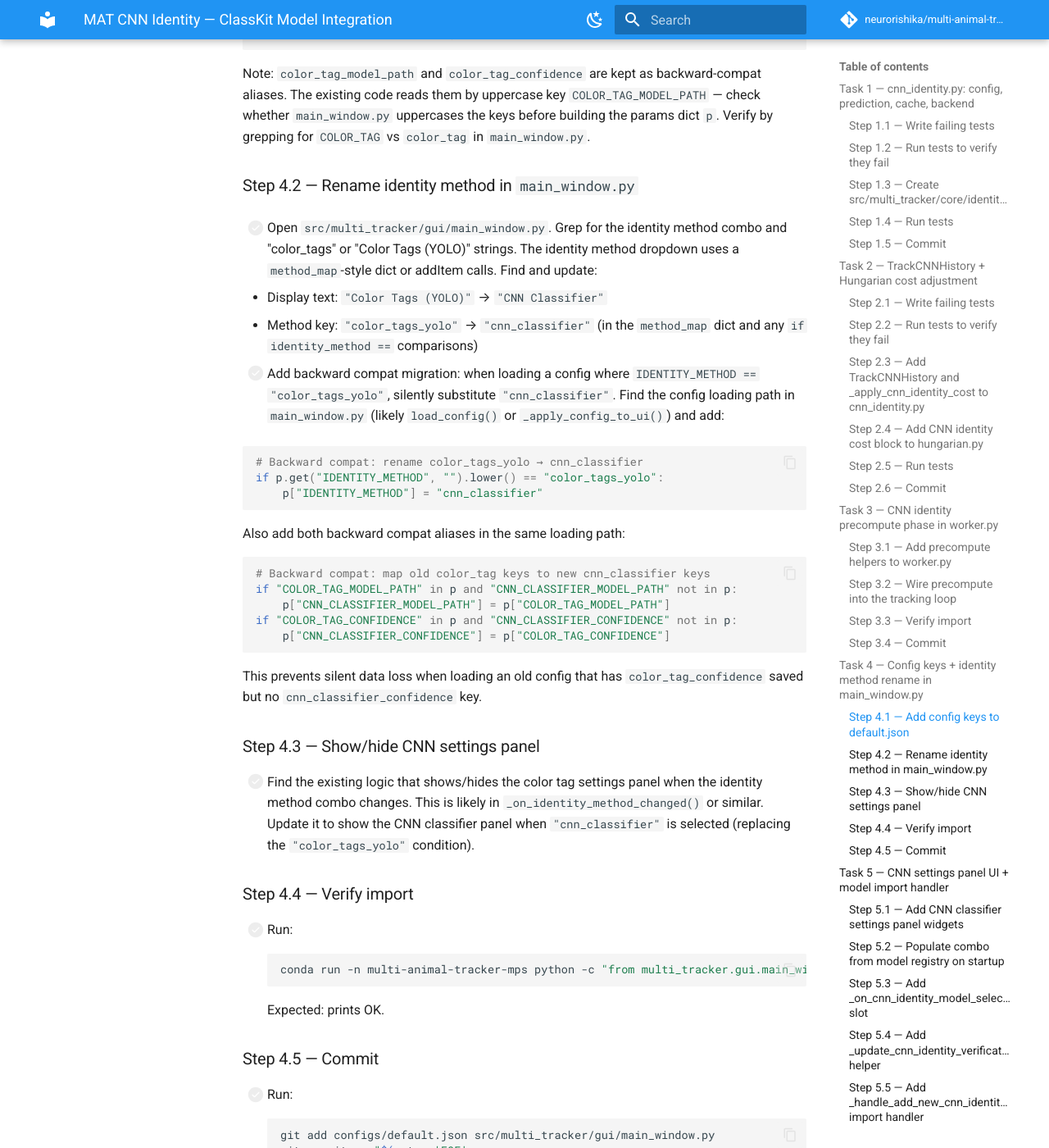
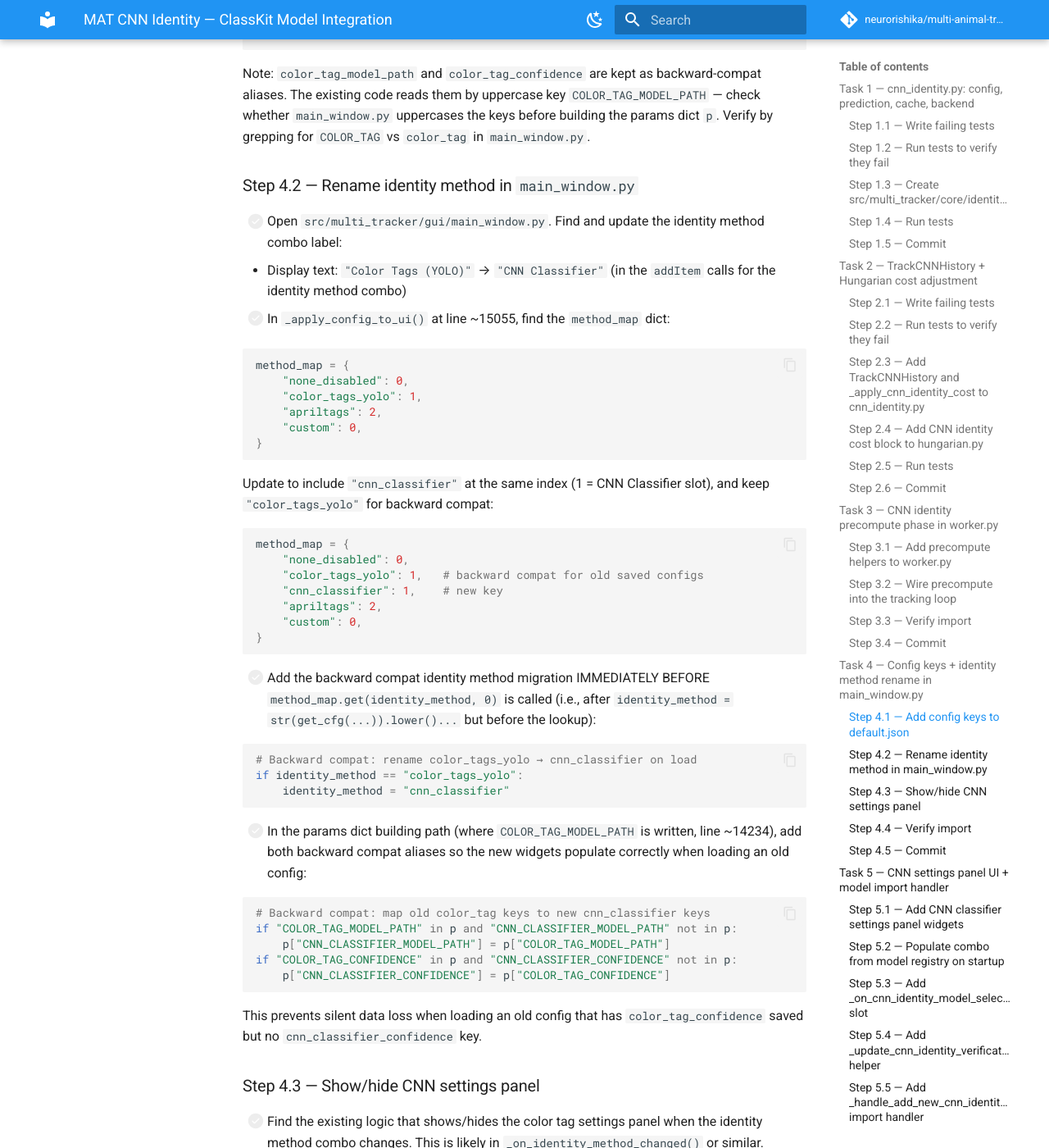
Before and after one commit to neurorishika/multi-animal-tracker, an MkDocs documentation site: the page built from docs/superpowers/plans/2026-03-21-mat-cnn-identity.md, in a window 1280 px wide and 1400 px high, scrolled down 24254 px. Shown: the whole window at 82% size. Built offline with MkDocs 1.6.1 and Material for MkDocs 9.7.7, drawn with Linux system fonts in a browser that asks for light colours; comment, search, counter and statistics services are not loaded; the version menu is left out; some of the changed text lies outside the part shown.

Commit message:
docs: fix 4 remaining issues in mat-cnn-identity plan (round 3)
- Specify method_map update and exact migration placement in Task 4
- Replace self._models_dir with get_models_root_directory() throughout
- Note CNN_CLASSIFIER_BATCH_SIZE is internal-only (no UI spinbox)
- Add CNN_CLASSIFIER_LABEL to params dict

Co-Authored-By: Claude Opus 4.6 (1M context) <noreply@anthropic.com>

````diff
--- a/docs/superpowers/plans/2026-03-21-mat-cnn-identity.md
+++ b/docs/superpowers/plans/2026-03-21-mat-cnn-identity.md
@@ -1177,20 +1177,41 @@ Note: `color_tag_model_path` and `color_tag_confidence` are kept as backward-com
 
 ### Step 4.2 — Rename identity method in `main_window.py`
 
-- [ ] Open `src/multi_tracker/gui/main_window.py`. Grep for the identity method combo and "color_tags" or "Color Tags (YOLO)" strings. The identity method dropdown uses a `method_map`-style dict or addItem calls. Find and update:
-
-  - Display text: `"Color Tags (YOLO)"` → `"CNN Classifier"`
-  - Method key: `"color_tags_yolo"` → `"cnn_classifier"` (in the `method_map` dict and any `if identity_method ==` comparisons)
-
-- [ ] Add backward compat migration: when loading a config where `IDENTITY_METHOD == "color_tags_yolo"`, silently substitute `"cnn_classifier"`. Find the config loading path in `main_window.py` (likely `load_config()` or `_apply_config_to_ui()`) and add:
-
-```python
-# Backward compat: rename color_tags_yolo → cnn_classifier
-if p.get("IDENTITY_METHOD", "").lower() == "color_tags_yolo":
-    p["IDENTITY_METHOD"] = "cnn_classifier"
-```
-
-Also add both backward compat aliases in the same loading path:
+- [ ] Open `src/multi_tracker/gui/main_window.py`. Find and update the identity method combo label:
+  - Display text: `"Color Tags (YOLO)"` → `"CNN Classifier"` (in the `addItem` calls for the identity method combo)
+
+- [ ] In `_apply_config_to_ui()` at line ~15055, find the `method_map` dict:
+
+```python
+method_map = {
+    "none_disabled": 0,
+    "color_tags_yolo": 1,
+    "apriltags": 2,
+    "custom": 0,
+}
+```
+
+Update to include `"cnn_classifier"` at the same index (1 = CNN Classifier slot), and keep `"color_tags_yolo"` for backward compat:
+
+```python
+method_map = {
+    "none_disabled": 0,
+    "color_tags_yolo": 1,   # backward compat for old saved configs
+    "cnn_classifier": 1,    # new key
+    "apriltags": 2,
+    "custom": 0,
+}
+```
+
+- [ ] Add the backward compat identity method migration IMMEDIATELY BEFORE `method_map.get(identity_method, 0)` is called (i.e., after `identity_method = str(get_cfg(...)).lower()...` but before the lookup):
+
+```python
+# Backward compat: rename color_tags_yolo → cnn_classifier on load
+if identity_method == "color_tags_yolo":
+    identity_method = "cnn_classifier"
+```
+
+- [ ] In the params dict building path (where `COLOR_TAG_MODEL_PATH` is written, line ~14234), add both backward compat aliases so the new widgets populate correctly when loading an old config:
 
 ```python
 # Backward compat: map old color_tag keys to new cnn_classifier keys
@@ -1283,13 +1304,13 @@ Layout: wrap all these in a `QGroupBox("CNN Classifier")` or similar container.
 
 ### Step 5.2 — Populate combo from model registry on startup
 
-- [ ] Add `_refresh_cnn_identity_model_combo()` method:
+- [ ] Add `_refresh_cnn_identity_model_combo()` method. Note: `get_models_root_directory()` is a **module-level function** in `main_window.py` (line ~1626), not an instance attribute — use it directly (no `self.`). You can also use `get_yolo_model_registry_path()` (line ~1787) as a shortcut for `os.path.join(get_models_root_directory(), "model_registry.json")`.
 
 ```python
 def _refresh_cnn_identity_model_combo(self) -> None:
     """Populate the CNN identity model combo from model_registry.json."""
     import json
-    registry_path = os.path.join(self._models_dir, "model_registry.json")
+    registry_path = os.path.join(get_models_root_directory(), "model_registry.json")
     try:
         with open(registry_path) as f:
             registry = json.load(f)
@@ -1343,7 +1364,7 @@ def _on_cnn_identity_model_selected(self, index: int) -> None:
 def _update_cnn_identity_verification_panel(self, rel_path: str) -> None:
     """Populate the read-only verification labels from the registry entry."""
     import json
-    registry_path = os.path.join(self._models_dir, "model_registry.json")
+    registry_path = os.path.join(get_models_root_directory(), "model_registry.json")
     try:
         with open(registry_path) as f:
             registry = json.load(f)
@@ -1381,7 +1402,7 @@ def _handle_add_new_cnn_identity_model(self) -> None:
     src_path, _ = QFileDialog.getOpenFileName(
         self,
         "Import ClassKit Model for CNN Identity",
-        os.path.join(self._models_dir, "classification", "identity"),
+        os.path.join(get_models_root_directory(), "classification", "identity"),
         "ClassKit Model Files (*.pth *.pt);;All Files (*)",
     )
     if not src_path:
@@ -1425,7 +1446,7 @@ def _handle_add_new_cnn_identity_model(self) -> None:
     classification_label = dlg.classification_label()
 
     # Copy to models/classification/identity/
-    dest_dir = os.path.join(self._models_dir, "classification", "identity")
+    dest_dir = os.path.join(get_models_root_directory(), "classification", "identity")
     os.makedirs(dest_dir, exist_ok=True)
     timestamp = datetime.now().strftime("%Y%m%d-%H%M%S")
     ext = Path(src_path).suffix
@@ -1434,8 +1455,8 @@ def _handle_add_new_cnn_identity_model(self) -> None:
     shutil.copy2(src_path, dest_path)
 
     # Register in model_registry.json
-    rel_path = os.path.relpath(dest_path, self._models_dir)
-    registry_path = os.path.join(self._models_dir, "model_registry.json")
+    rel_path = os.path.relpath(dest_path, get_models_root_directory())
+    registry_path = os.path.join(get_models_root_directory(), "model_registry.json")
     try:
         with open(registry_path) as f:
             registry = json.load(f)
@@ -1525,14 +1546,15 @@ class CNNIdentityImportDialog(QDialog):
 
 ```python
 "CNN_CLASSIFIER_MODEL_PATH": os.path.join(
-    self._models_dir, self.combo_cnn_identity_model.currentData() or ""
+    get_models_root_directory(), self.combo_cnn_identity_model.currentData() or ""
 ) if self.combo_cnn_identity_model.currentData() not in (None, "", "__add_new__") else "",
 "CNN_CLASSIFIER_CONFIDENCE": self.spin_cnn_confidence.value(),
 "CNN_CLASSIFIER_MATCH_BONUS": self.spin_cnn_match_bonus.value(),
 "CNN_CLASSIFIER_MISMATCH_PENALTY": self.spin_cnn_mismatch_penalty.value(),
 "CNN_CLASSIFIER_WINDOW": self.spin_cnn_window.value(),
-"CNN_CLASSIFIER_BATCH_SIZE": 64,
+"CNN_CLASSIFIER_BATCH_SIZE": 64,  # not user-configurable via UI; internal default
 "CNN_CLASSIFIER_CROP_PADDING": self.spin_cnn_crop_padding.value(),
+"CNN_CLASSIFIER_LABEL": "",  # cosmetic only; read from registry entry if needed
 ```
 
 - [ ] In the config-to-UI loading path (`_apply_config_to_ui()` or equivalent), populate the CNN controls from the saved config.
````
